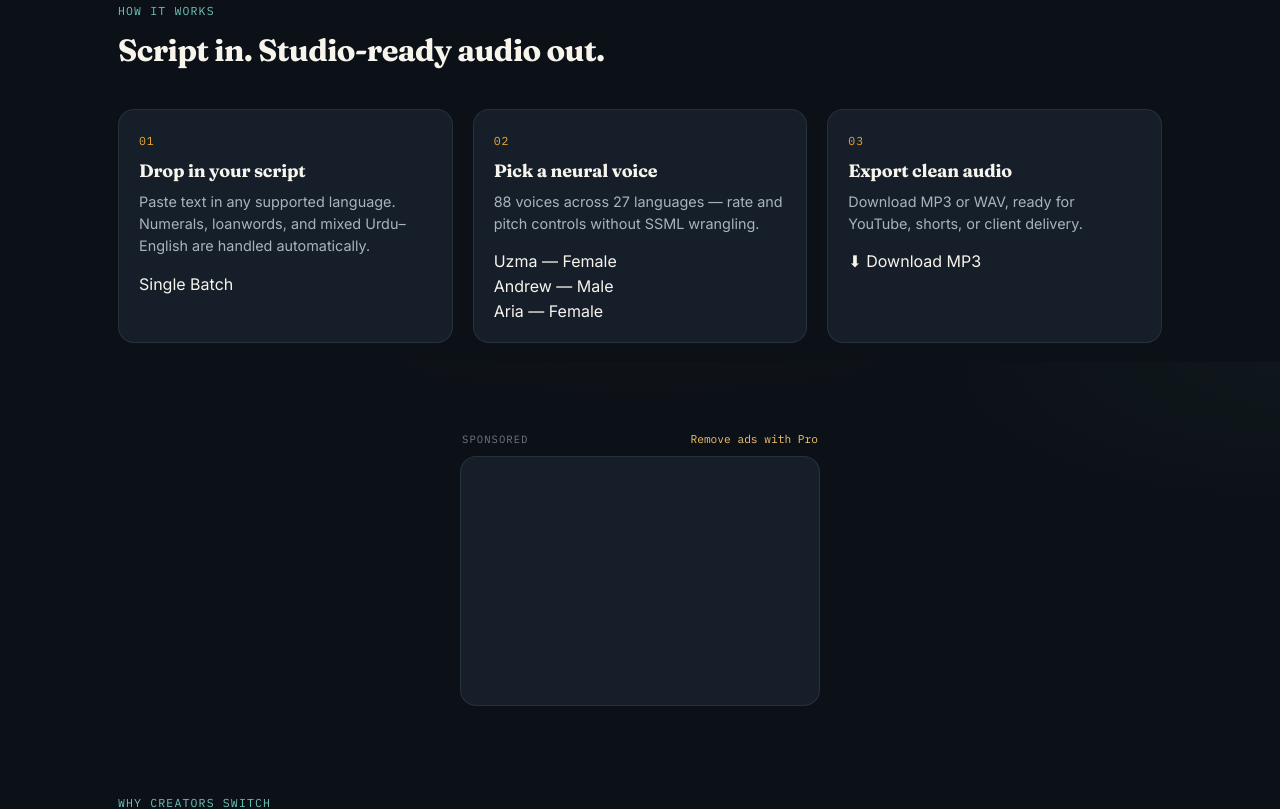
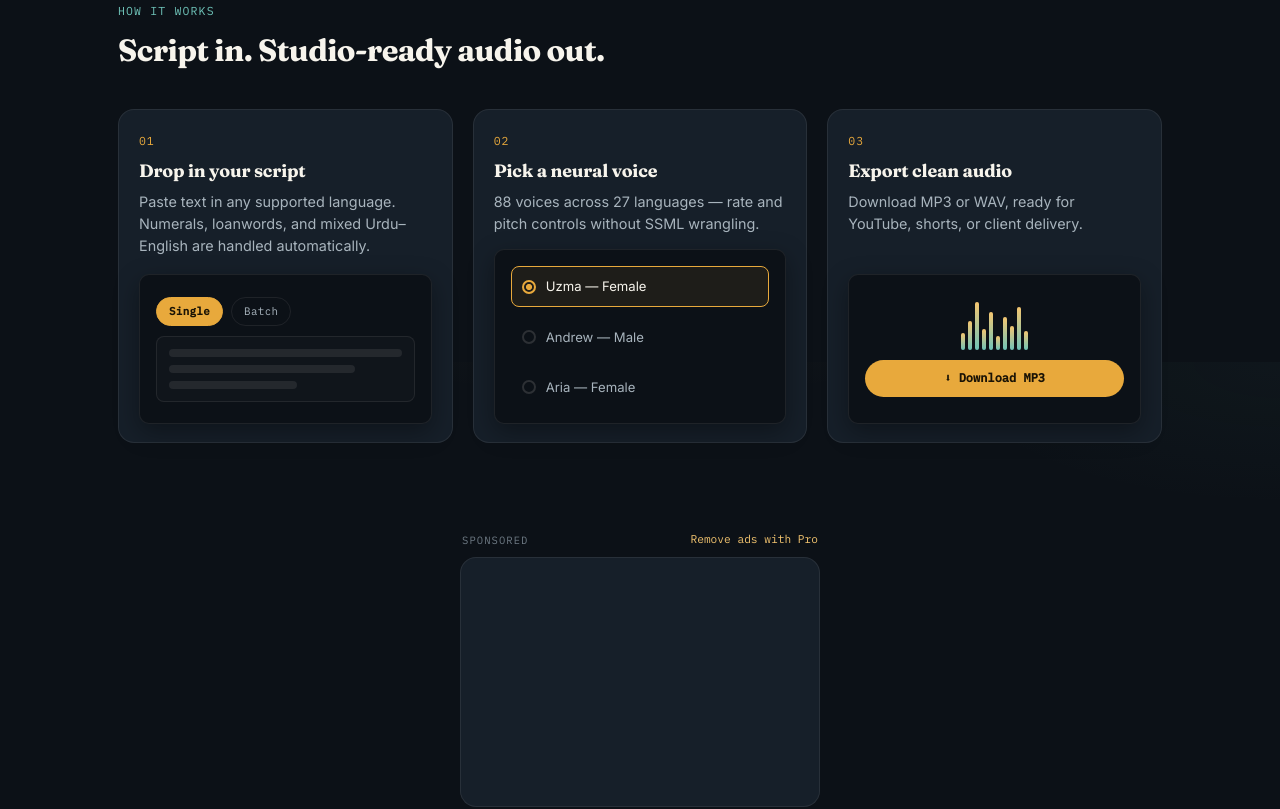
Before and after one commit to faisalchaudhary411/Audio-Studio, a Flask app: page / in a window 1280 px wide. Shown: the part 1238-2047 px from the top of the page. Run offline with Flask 3, Linux system fonts and the light colour scheme; data comes from the database, SQL or seed files in the repository; data that the repository does not hold is empty; parts of the project's set-up code (start-up, migrations or seed data) failed here and were passed over; some libraries are stand-ins or nearby versions.

Commit message:
Add files via upload

```diff
--- a/static/css/style.css
+++ b/static/css/style.css
@@ -379,26 +379,8 @@ img{max-width:100%;display:block;}
   display:grid;
   grid-template-columns:1.5fr 1fr 1fr 1fr;
   gap:32px 28px;
-  max-width:1000px;margin:0 auto;
+  max-width:1100px;margin:0 auto;
   padding:40px 20px 32px;
-}
-.footer__col-title{
-  font-family:var(--mono);font-size:0.7rem;letter-spacing:0.12em;
-  text-transform:uppercase;color:var(--brass);
-  margin-bottom:4px;
-}
-.footer__col a{
-  color:var(--text-mid);text-decoration:none;font-size:0.9rem;
-  transition:color .15s;
-}
-.footer__col a:hover{color:var(--brass-hi);}
-.footer__tagline{color:var(--text-mid);font-size:0.88rem;line-height:1.55;margin:12px 0 8px;max-width:28ch;}
-.footer__meta{font-family:var(--mono);font-size:0.72rem;color:var(--text-dim);}
-.footer__bottom{
-  border-top:1px solid rgba(232,169,60,0.12);
-  max-width:1000px;margin:0 auto;padding:16px 20px 28px;
-  display:flex;flex-wrap:wrap;gap:12px 20px;align-items:center;
-  justify-content:space-between;font-size:0.8rem;color:var(--text-dim);
 }
 @media (max-width:800px){
   .footer__top{grid-template-columns:1fr 1fr;gap:28px 20px;}
@@ -1410,6 +1392,9 @@ input.admin-input{
   transition:border-color .2s ease, box-shadow .2s ease;
 }
 .step:hover{border-color:var(--line-strong);box-shadow:var(--shadow-soft);}
+@media (max-width:900px){
+  .step{padding:18px 16px 14px;}
+}
 .step__num{
   font-family:var(--mono);font-size:0.72rem;color:var(--brass);
   letter-spacing:0.08em;display:block;margin-bottom:10px;
@@ -1429,28 +1414,59 @@ input.admin-input{
   margin:0 0 14px;
   flex:0 0 auto; /* don't stretch text; keep cards compact on mobile */
 }
-.step__shot{
-  display:block;
-  width:100%;
-  height:220px;
-  object-fit:cover;
-  object-position:top center;
+.step__mock{
   margin-top:auto;
   border-radius:calc(var(--radius) - 6px);
   border:1px solid var(--line);
+  background:var(--ink);
+  padding:16px;
+  min-height:150px;
+  display:flex;
+  flex-direction:column;
+  justify-content:center;
+  gap:10px;
   box-shadow:0 8px 24px rgba(0,0,0,0.35);
-  background:var(--ink);
-}
-/* Distinct crop focus per step so cards don't all look the same */
-.step:nth-child(1) .step__shot{object-position:center 12%;}
-.step:nth-child(2) .step__shot{object-position:center 18%;}
-.step:nth-child(3) .step__shot{object-position:center 55%;} /* export / download area */
-@media (max-width:900px){
-  .step{padding:18px 16px 14px;}
-  .step__shot{height:200px;}
+}
+/* Step 1 mock — mode pills + fake script lines */
+.step__mock-pills{display:flex;gap:8px;}
+.step__mock-pill{
+  font-family:var(--mono);font-size:0.68rem;letter-spacing:0.03em;
+  padding:5px 12px;border-radius:999px;border:1px solid var(--line);
+  color:var(--text-mid);
+}
+.step__mock-pill--active{background:var(--brass);color:#1a1305;border-color:var(--brass);font-weight:600;}
+.step__mock-box{
+  border:1px solid var(--line);border-radius:8px;padding:12px;
+  display:flex;flex-direction:column;gap:8px;background:rgba(255,255,255,0.02);
+}
+.step__mock-line{height:8px;border-radius:4px;background:var(--line-strong);opacity:0.6;}
+.step__mock-line--100{width:100%;}
+.step__mock-line--80{width:80%;}
+.step__mock-line--60{width:55%;}
+/* Step 2 mock — voice list */
+.step__mock-voice{
+  display:flex;align-items:center;gap:10px;
+  font-size:0.82rem;color:var(--text-mid);
+  padding:9px 10px;border-radius:8px;border:1px solid transparent;
+}
+.step__mock-voice--on{border-color:var(--brass);color:var(--text-hi);background:rgba(232,169,60,0.08);}
+.step__mock-radio{
+  width:14px;height:14px;border-radius:50%;border:2px solid var(--line-strong);flex-shrink:0;
+}
+.step__mock-radio--on{border-color:var(--brass);background:radial-gradient(circle,var(--brass) 40%,transparent 44%);}
+/* Step 3 mock — waveform + download pill */
+.step__mock-wave{display:flex;align-items:flex-end;justify-content:center;gap:3px;height:48px;padding:0 4px;}
+.step__mock-wave span{
+  width:4px;border-radius:2px;display:block;
+  background:linear-gradient(180deg,var(--brass-hi),var(--jade-hi));
+}
+.step__mock-dl{
+  display:flex;align-items:center;justify-content:center;gap:8px;
+  font-family:var(--mono);font-size:0.75rem;color:#1a1305;
+  background:var(--brass);border-radius:999px;padding:9px 14px;font-weight:600;
 }
 @media (max-width:480px){
-  .step__shot{height:180px;}
+  .step__mock{min-height:130px;padding:14px;}
 }
 
 .feature-grid{
```
